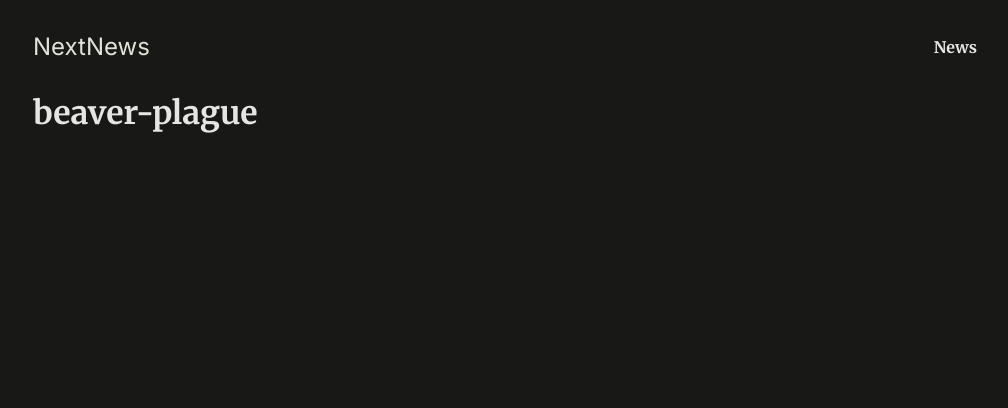
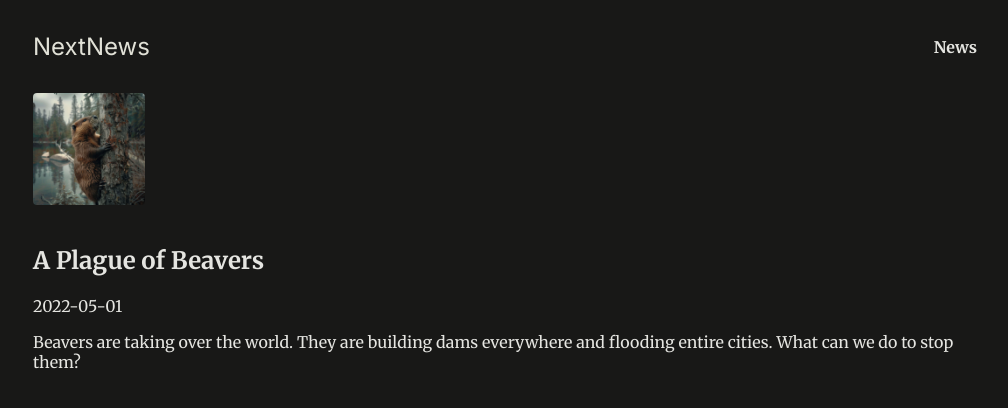
Before and after one commit to GitQuuu/learn_nextjs, a Next.js app: page /news/beaver-plague in a window 1280 px wide. Shown: the top 408 px of the page, without its empty margins (127-1135 px from the left). Built offline with nearby package versions, Linux system fonts and the light colour scheme.

Commit message:
140. add error pages

```diff
--- a/app/news/[slug]/page.jsx
+++ b/app/news/[slug]/page.jsx
@@ -1,8 +1,19 @@
+import { DUMMY_NEWS} from '../../../dummy-news';
+
 export default function newsDetails({params}) {
     const slug = params.slug;
-    const id = params.id;
+
+    const newsItem = DUMMY_NEWS.find(news => news.slug === slug);
 
   return (
-        <h1> {slug} </h1>
+      <article className="news-article">
+          <header>
+          <img src={`/images/news/${newsItem.image}`} alt={newsItem.title}/>
+          <h1>{newsItem.title}</h1>
+          <time dateTime={newsItem.date}>{newsItem.date}</time>
+          </header>
+          <p>{newsItem.content}</p>
+      </article>
+
   );
 }
```
Also changed, not shown: app/news/[slug]/error.jsx (added, +12 -0 lines).
